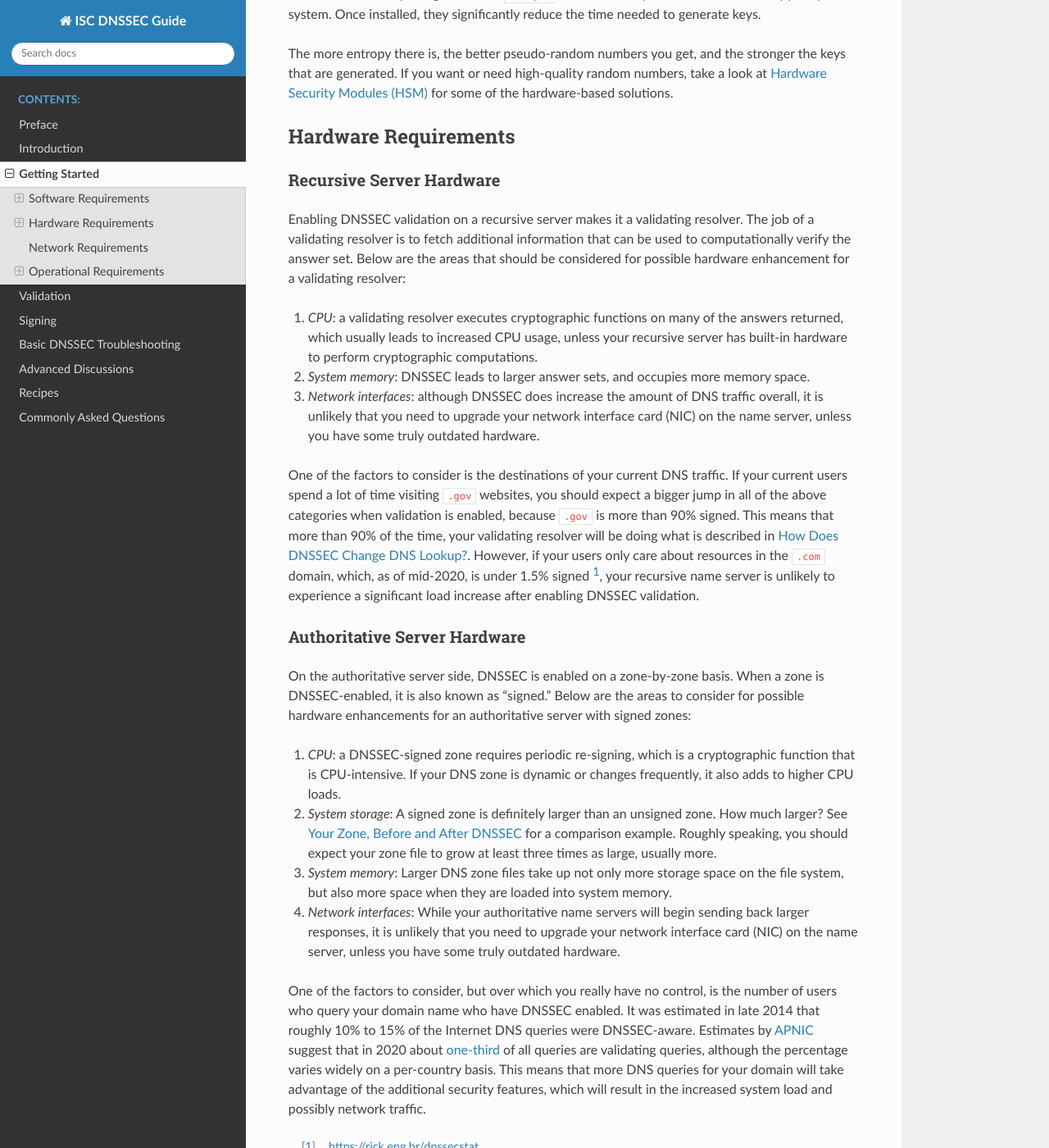
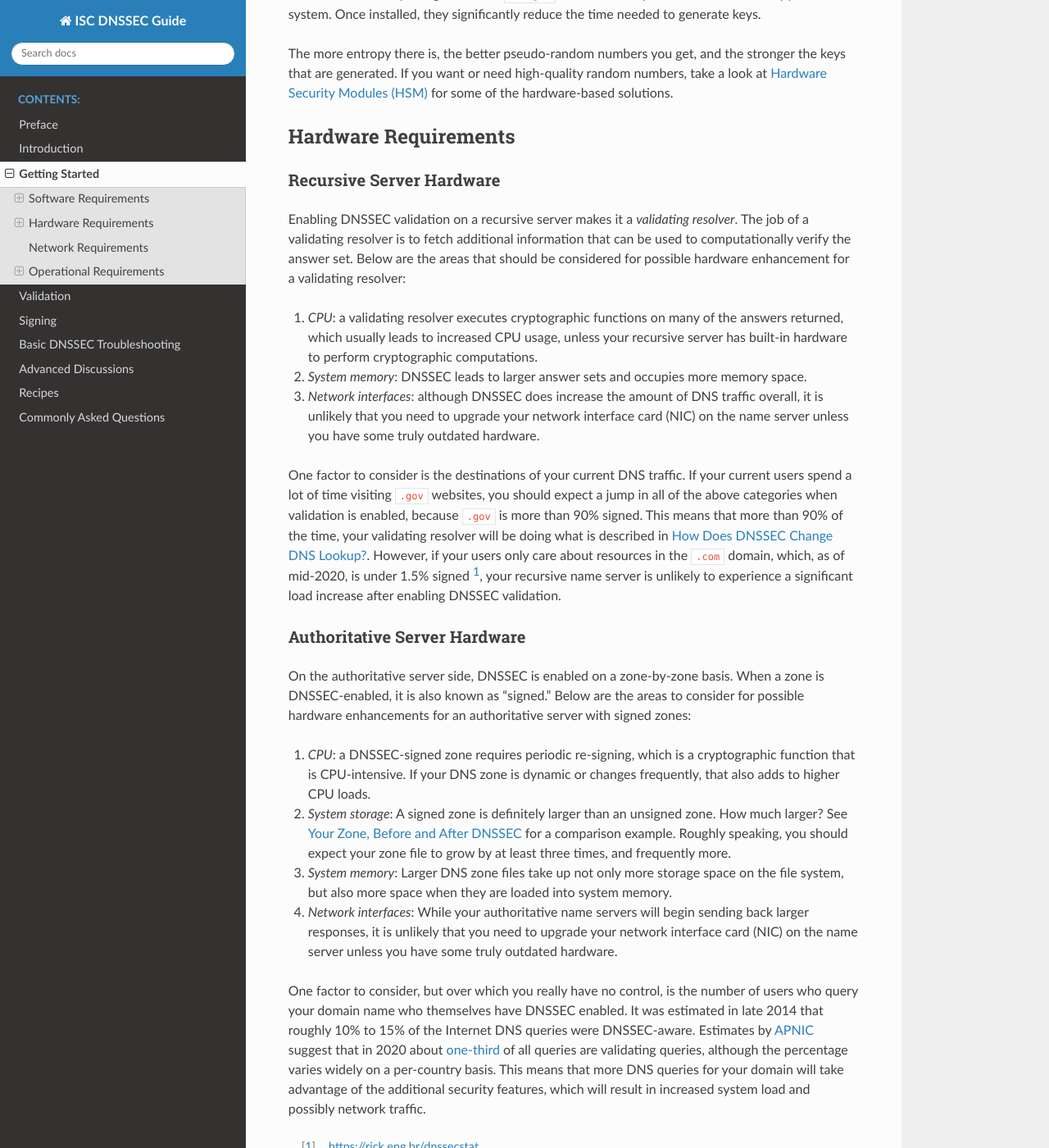
Before and after one commit to isc-projects/isc-dnssec-guide, a Sphinx documentation site: the page built from doc/getting-started.rst, in a window 1280 px wide and 1400 px high, scrolled down 1348 px. Shown: the whole window at 82% size. Built offline with Sphinx 7.4.7 and the Read the Docs theme 2.0.0, drawn with Linux system fonts in a browser that asks for light colours; some of the changed text lies outside the part shown.

Commit message:
Content and formatting edits

```diff
--- a/doc/getting-started.rst
+++ b/doc/getting-started.rst
@@ -29,11 +29,11 @@
 ~~~~~~~~~~~~~~~~~~~~~~
 
 All versions of BIND 9 since BIND 9.7 can support DNSSEC, as currently
-deployed in the global DNS. The BIND software you are running most
-likely already supports DNSSEC as shipped. Run the command ``named -V``
+deployed in the global DNS, so the BIND software you are running most
+likely already supports DNSSEC. Run the command ``named -V``
 to see what flags it was built with. If it was built with OpenSSL
 (``--with-openssl``), then it supports DNSSEC. Below is an example
-screenshot of running ``named -V``:
+of the output from running ``named -V``:
 
 ::
 
@@ -97,8 +97,8 @@
 Recursive Server Hardware
 ~~~~~~~~~~~~~~~~~~~~~~~~~
 
-Enabling DNSSEC validation on a recursive server makes it a validating
-resolver. The job of a validating resolver is to fetch additional
+Enabling DNSSEC validation on a recursive server makes it a *validating
+resolver*. The job of a validating resolver is to fetch additional
 information that can be used to computationally verify the answer set.
 Below are the areas that should be considered for possible hardware
 enhancement for a validating resolver:
@@ -108,17 +108,17 @@
    unless your recursive server has built-in hardware to perform
    cryptographic computations.
 
-2. *System memory*: DNSSEC leads to larger answer sets, and occupies
+2. *System memory*: DNSSEC leads to larger answer sets and occupies
    more memory space.
 
 3. *Network interfaces*: although DNSSEC does increase the amount of DNS
    traffic overall, it is unlikely that you need to upgrade your network
-   interface card (NIC) on the name server, unless you have some truly
+   interface card (NIC) on the name server unless you have some truly
    outdated hardware.
 
-One of the factors to consider is the destinations of your current DNS
+One factor to consider is the destinations of your current DNS
 traffic. If your current users spend a lot of time visiting ``.gov``
-websites, you should expect a bigger jump in all of the above
+websites, you should expect a jump in all of the above
 categories when validation is enabled, because ``.gov`` is more than 90%
 signed. This means that more than 90% of the time, your validating resolver
 will be doing what is described in
@@ -140,13 +140,13 @@
 
 1. *CPU*: a DNSSEC-signed zone requires periodic re-signing, which is a
    cryptographic function that is CPU-intensive. If your DNS zone is
-   dynamic or changes frequently, it also adds to higher CPU loads.
+   dynamic or changes frequently, that also adds to higher CPU loads.
 
 2. *System storage*: A signed zone is definitely larger than an unsigned
    zone. How much larger? See
    :ref:`your_zone_before_and_after_dnssec` for a comparison
-   example. Roughly speaking, you should expect your zone file to grow at
-   least three times as large, usually more.
+   example. Roughly speaking, you should expect your zone file to grow by at
+   least three times, and frequently more.
 
 3. *System memory*: Larger DNS zone files take up not only more storage
    space on the file system, but also more space when they are loaded
@@ -154,17 +154,17 @@
 
 4. *Network interfaces*: While your authoritative name servers will
    begin sending back larger responses, it is unlikely that you need to
-   upgrade your network interface card (NIC) on the name server, unless
+   upgrade your network interface card (NIC) on the name server unless
    you have some truly outdated hardware.
 
-One of the factors to consider, but over which you really have no control, is
-the number of users who query your domain name who have DNSSEC enabled. It was
+One factor to consider, but over which you really have no control, is
+the number of users who query your domain name who themselves have DNSSEC enabled. It was
 estimated in late 2014 that roughly 10% to 15% of the Internet DNS
 queries were DNSSEC-aware. Estimates by `APNIC <https://www.apnic.net/>`__
 suggest that in 2020 about `one-third <https://stats.labs.apnic.net/dnssec>`__ of all queries are
 validating queries, although the percentage varies widely on a
 per-country basis. This means that more DNS queries for your domain will
-take advantage of the additional security features, which will result in the
+take advantage of the additional security features, which will result in
 increased system load and possibly network traffic.
 
 .. [1]
@@ -177,7 +177,7 @@
 
 From a network perspective, DNS and DNSSEC packets are very similar;
 DNSSEC packets are just bigger, which means DNS is more likely to use
-TCP. You should test for the following two items, to make sure your
+TCP. You should test for the following two items to make sure your
 network is ready for DNSSEC:
 
 1. *DNS over TCP*: Verify network connectivity over TCP port 53, which
@@ -195,7 +195,7 @@
 Operational Requirements
 ------------------------
 
-.._parent_zone:
+.. _parent_zone:
 
 Parent Zone
 ~~~~~~~~~~~
@@ -214,7 +214,7 @@
 
 Some organizations may be subject to stricter security requirements than
 others. Check to see if your organization requires stronger
-cryptographic keys be generated and stored, or how often keys need to be
+cryptographic keys be generated and stored, and how often keys need to be
 rotated. The examples presented in this document are not intended for
 high-value zones. We cover some of these security considerations in
 :ref:`dnssec_advanced_discussions`.
```
Also changed, not shown: other parts of doc/getting-started.rst (+2 -2 lines).
